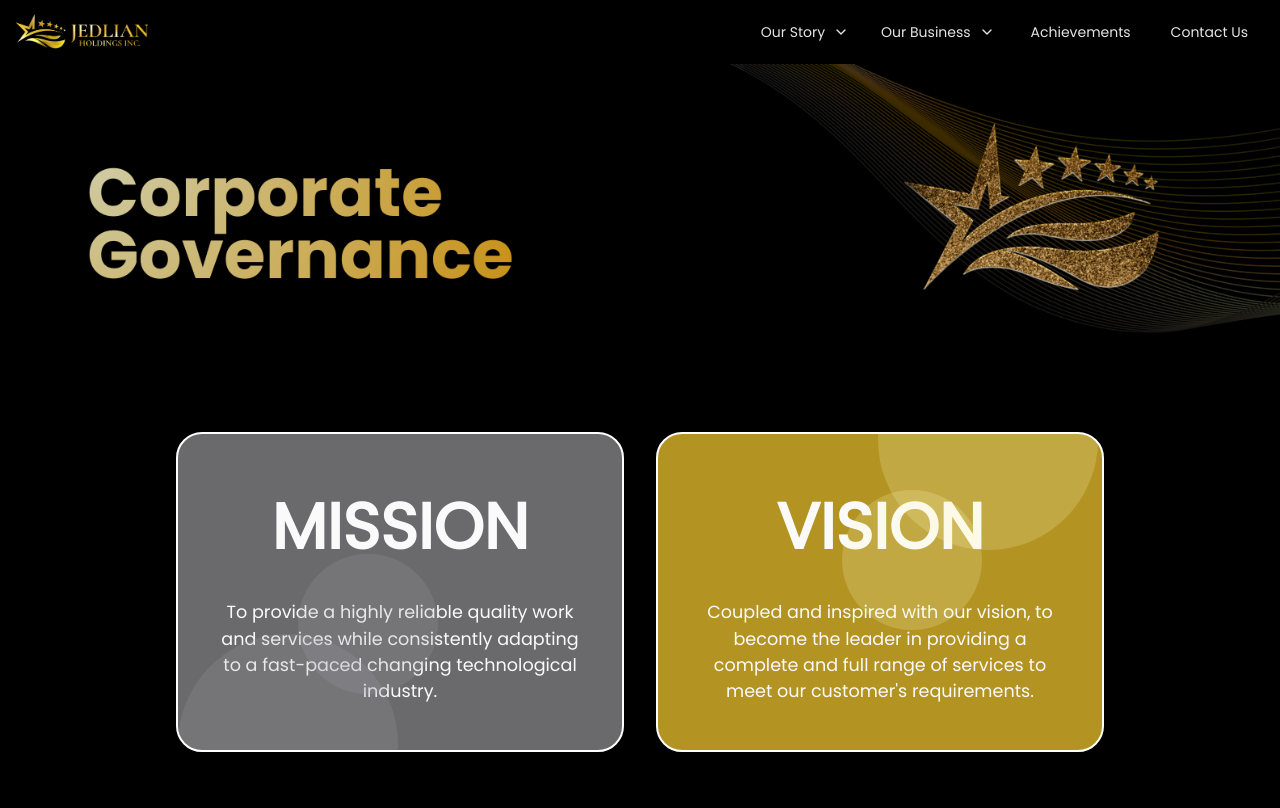
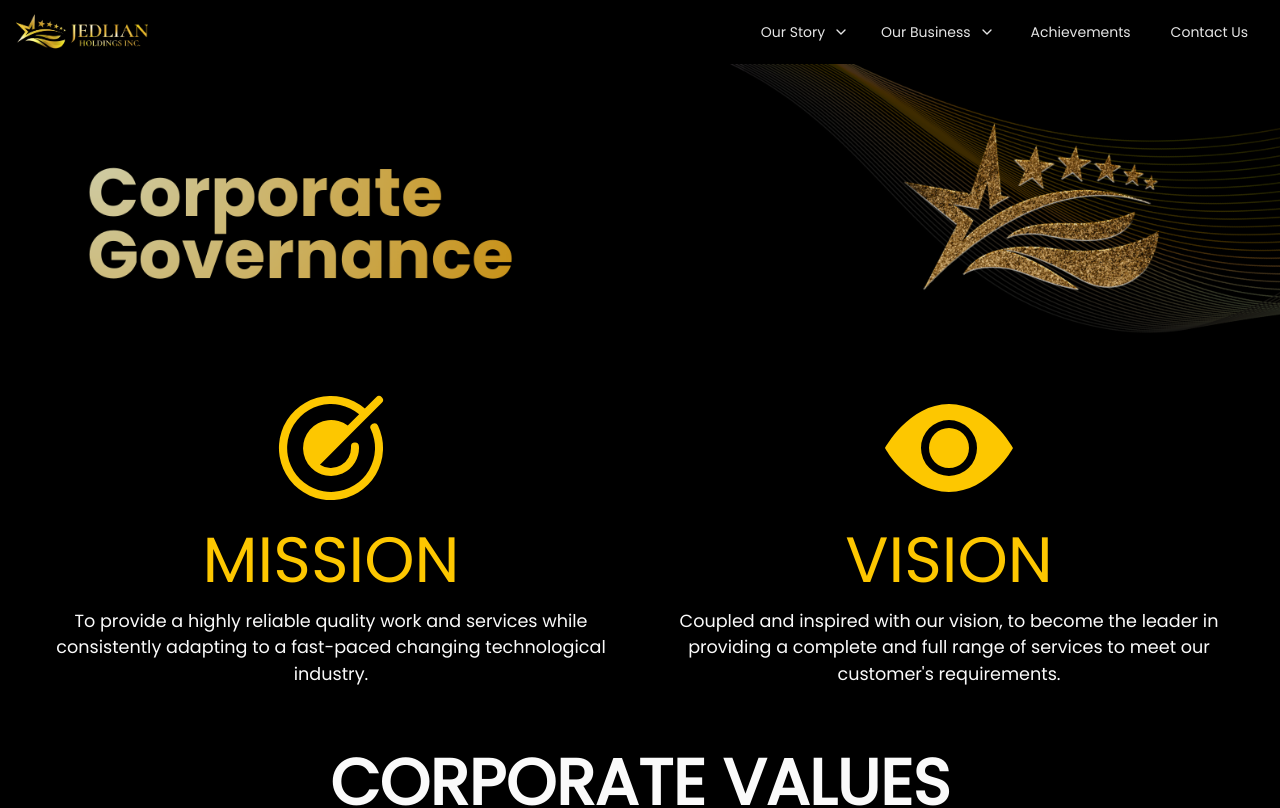
Before and after one commit to M1chael30/jedlian, a Next.js app: page /corporate-governance in a window 1280 px wide. Shown: the top 808 px of the page. Built offline with nearby package versions, Linux system fonts and the light colour scheme.

Commit message:
changed design of mission vision

```diff
--- a/app/corporate-governance/page.js
+++ b/app/corporate-governance/page.js
@@ -16,7 +16,7 @@ export default function CorporateGovernance() {
    />
    <MissionVision />
    <div className="flex items-center md:justify-center">
-    <h1 className="text-title font-extrabold mt-5 text-center">
+    <h1 className="text-title font-extrabold text-center">
      CORPORATE VALUES
     </h1>
    </div>
--- a/components/components-mission-vision-section/mission-vision.jsx
+++ b/components/components-mission-vision-section/mission-vision.jsx
@@ -1,26 +1,26 @@
 import { missionVisionData } from "@/lib/corporateGovernanceData";
 import MissionVisionWidget from "./mission-vision-widget";
+import { PiTargetFill } from "react-icons/pi";
+import { BsEyeFill } from "react-icons/bs";
 
 export default function MissionVision() {
   return (
     <section
       className="
         grid grid-cols-1 md:grid-cols-2
-       gap-8 px-8 my-12"
+     gap-5 px-8 mb-12 justify-center items-center text-center"
     >
-   <MissionVisionWidget
-    title={missionVisionData[0].title}
-    description={missionVisionData[0].description}
-    customClassName="bg-zinc-300/50 w-full max-w-md"
-    type="mission"
-   />
 
-   <MissionVisionWidget
-    title={missionVisionData[1].title}
-    description={missionVisionData[1].description}
-    customClassName="bg-amber-300/70 w-full max-w-md"
-    type="vision"
-   />
+        <div className="flex flex-col items-center">
+          <PiTargetFill className="text-9xl text-yellow-400"/>
+          <h1 className="uppercase text-title text-yellow-400">{missionVisionData[0].title}</h1>
+          <p className="text-description">{missionVisionData[0].description}</p>
+        </div>
+        <div className="flex flex-col items-center">
+          <BsEyeFill className="text-9xl text-yellow-400"/>
+          <h1 className="uppercase text-title text-yellow-400">{missionVisionData[1].title}</h1>
+          <p className="text-description">{missionVisionData[1].description}</p>
+        </div>
     </section>
   );
 }
```
Lines whose indentation alone changed are shown as unchanged.
